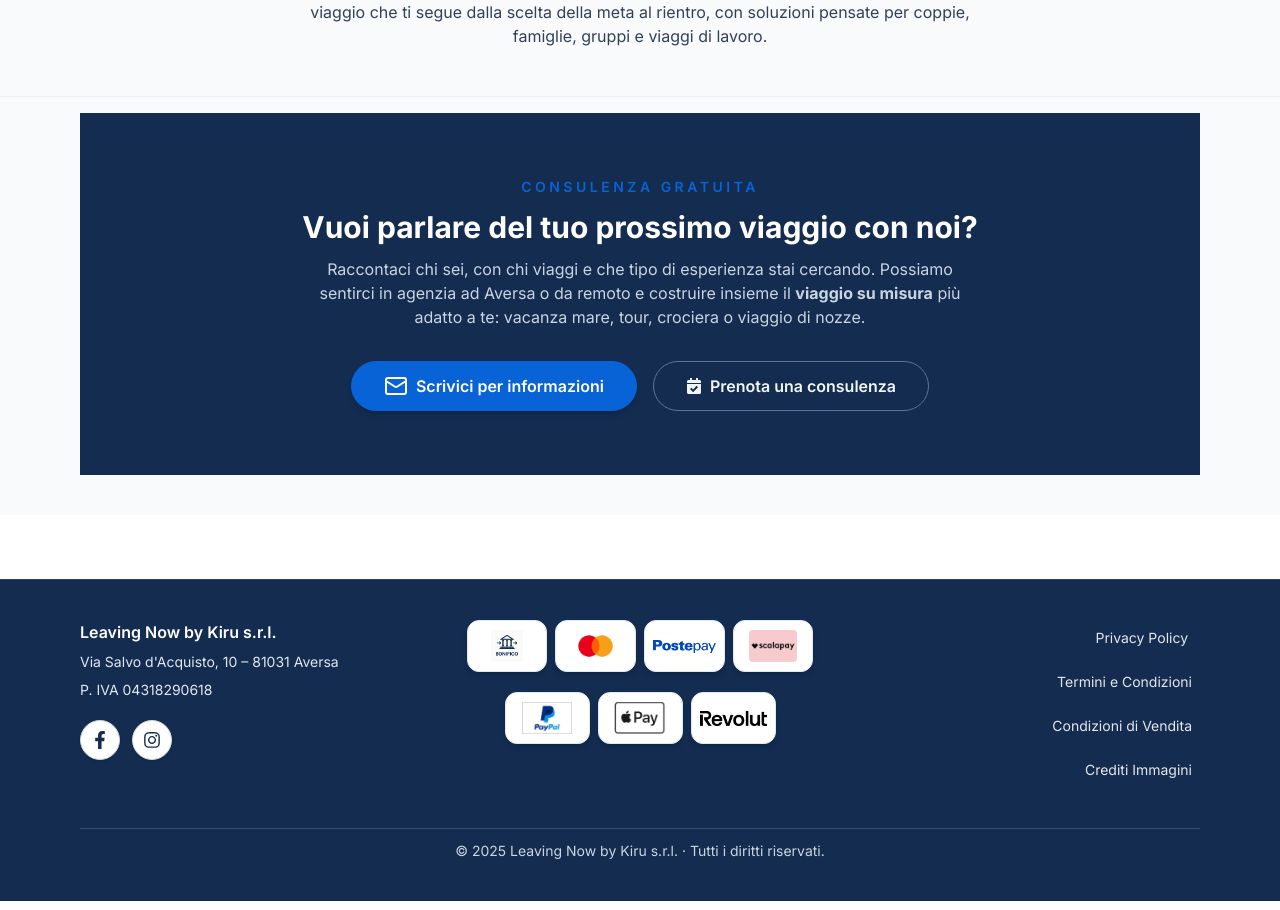
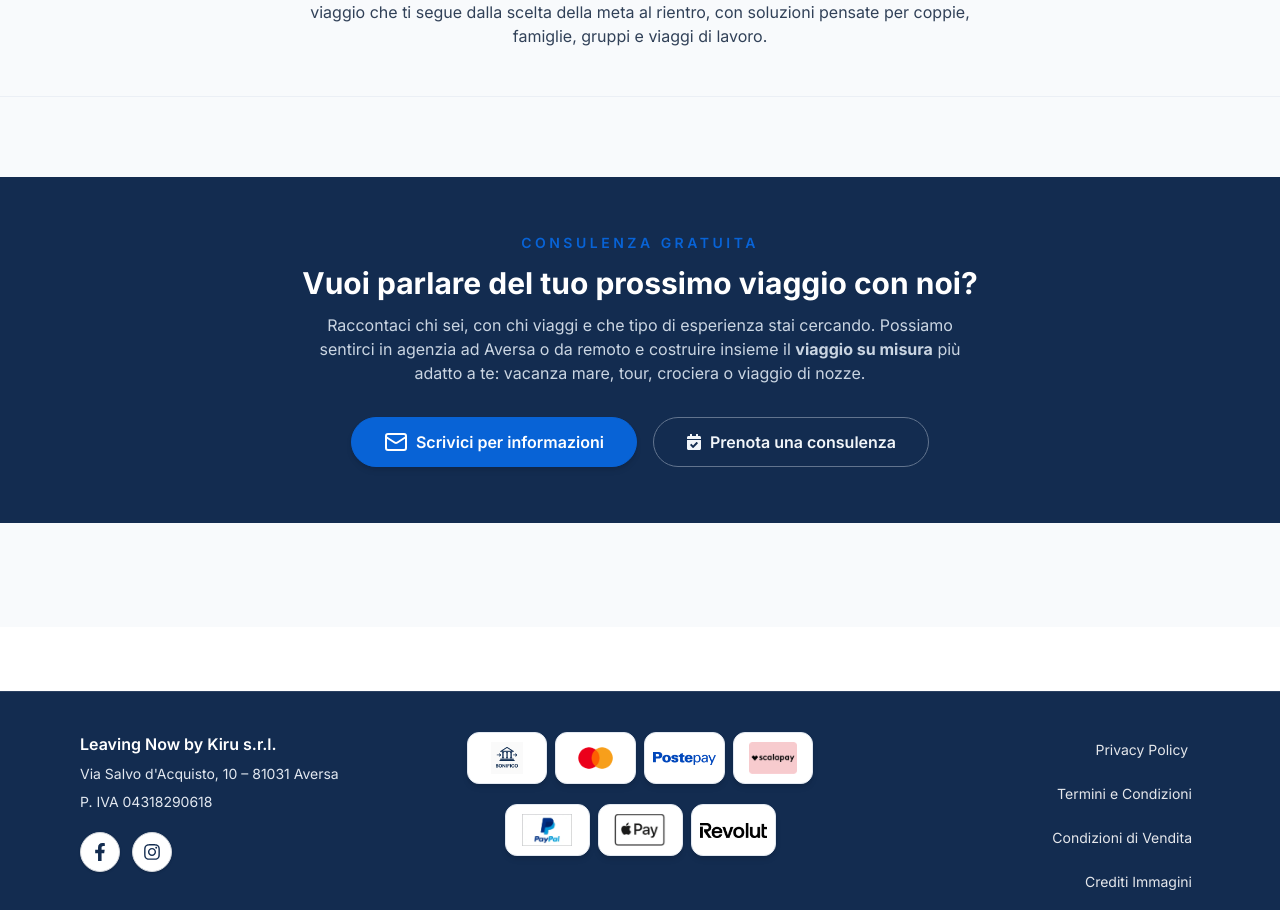
Before and after one commit to schiavonelu/leavingnow-site, a React (Vite) app: page / in a window 1280 px wide. Shown: the part 5768-6678 px from the top of the page. Built offline with nearby package versions, Linux system fonts and the light colour scheme.

Commit message:
Agency Fix

```diff
--- a/src/pages/ViaggiDiNozze.jsx
+++ b/src/pages/ViaggiDiNozze.jsx
@@ -836,7 +836,7 @@ const ViaggiDiNozze = () => {
       {/* 🔹 SEZIONE FAQ – LOOK PREMIUM + CONTENUTI OTTIMIZZATI */}
       <section
         id="faq-viaggi-di-nozze"
-        className="py-12 md:py-16 bg-gradient-to-b from-[#F8FAFC] via-white to-[#F1F5F9] border-t border-[#E2E8F0]"
+        className="py-12 md:py-16 bg-linear-to-b from-[#F8FAFC] via-white to-[#F1F5F9] border-t border-[#E2E8F0]"
       >
         <div className="max-w-5xl mx-auto px-4">
           <div className="text-center mb-8 md:mb-10">
--- a/src/sections/shared/AgencyIntroStrip.jsx
+++ b/src/sections/shared/AgencyIntroStrip.jsx
@@ -6,18 +6,23 @@ import { useInView } from "../../hooks/useInView";
 
 const RESERVIO_URL = "https://leaving-now-viaggi.reservio.com/";
 
-const AgencyIntroStrip = () => {
+const AgencyIntroStrip = ({ showHeading = true }) => {
   const { ref, isVisible } = useInView({ threshold: 0.2 });
 
   return (
     <section
-      className="w-full py-12 md:py-16 bg-[#132C50]"
-      aria-labelledby="cta-contatti-title"
+      className="bg-slate-50 py-12 md:py-16"
+      aria-labelledby={showHeading ? "cta-contatti-title" : undefined}
       ref={ref}
     >
+      {/* BANNER FULL-BLEED A TUTTO SCHERMO */}
       <div
         className={[
-          "w-full px-4 md:px-8 text-center transition-all duration-700 ease-out",
+          // full bleed rispetto al viewport
+          "relative left-1/2 right-1/2 -ml-[50vw] -mr-[50vw] w-screen",
+          // stile banner
+          "bg-[#132C50] py-10 md:py-14 px-4 md:px-8",
+          "text-center transition-all duration-700 ease-out",
           isVisible ? "opacity-100 translate-y-0" : "opacity-0 translate-y-4",
         ].join(" ")}
       >
@@ -35,8 +40,8 @@ const AgencyIntroStrip = () => {
         <p className="text-sm md:text-base text-slate-300 max-w-2xl mx-auto mb-8">
           Raccontaci chi sei, con chi viaggi e che tipo di esperienza stai
           cercando. Possiamo sentirci in agenzia ad Aversa o da remoto e
-          costruire insieme il <strong>viaggio su misura</strong> più adatto a te:
-          vacanza mare, tour, crociera o viaggio di nozze.
+          costruire insieme il <strong>viaggio su misura</strong> più adatto a
+          te: vacanza mare, tour, crociera o viaggio di nozze.
         </p>
 
         <div className="flex flex-col sm:flex-row items-center justify-center gap-4">
```
